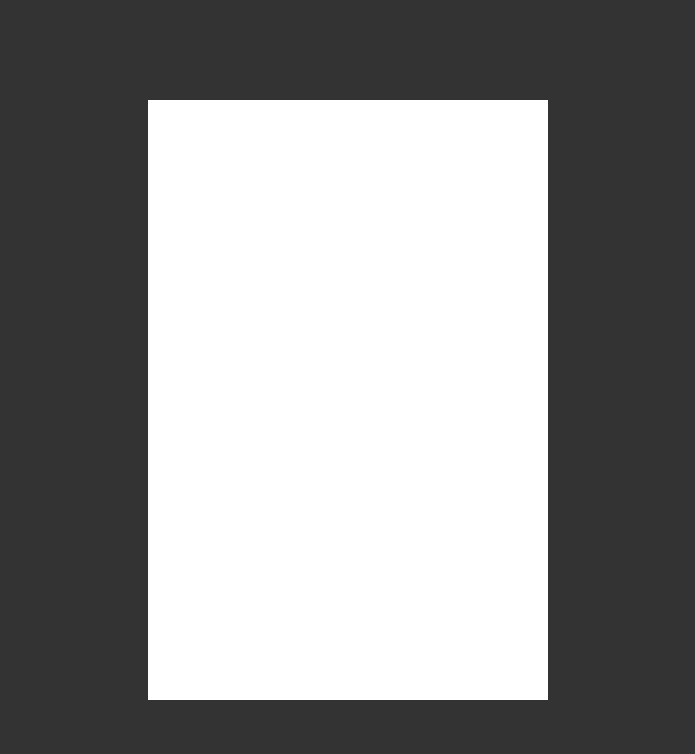
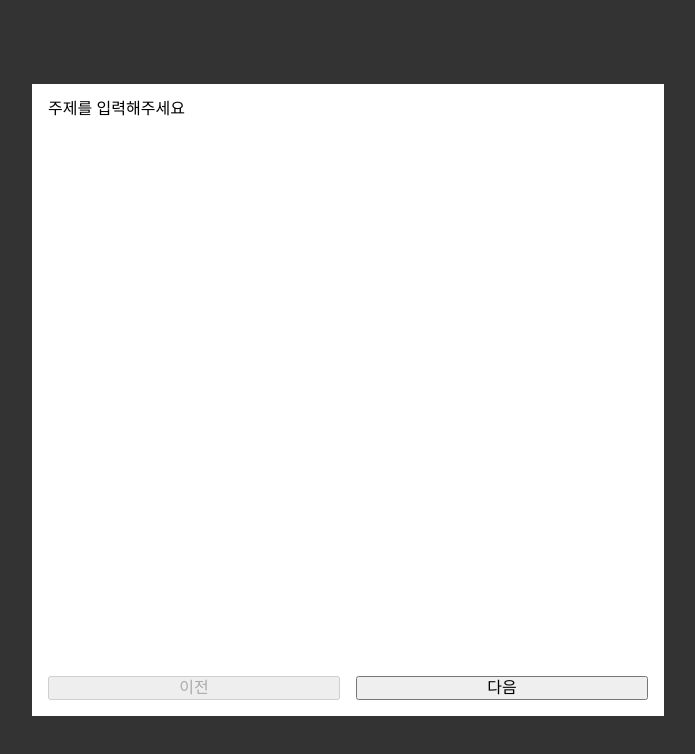
Before and after one commit to 2023-techeer-ideathon-team-2/copt, a React (Vite) app: page /select in a window 1280 px wide. Shown: the top 754 px of the page, without its empty margins (292-987 px from the left). Built offline with nearby package versions, Linux system fonts and the light colour scheme; a web font is replaced by a local one.

Commit message:
기본 상태 관리 정의

```diff
--- /dev/null
+++ b/src/atoms/position.js
@@ -0,0 +1,3 @@
+import { atom } from 'jotai';
+
+export const stepAtom = atom(null);
--- a/src/atoms/step.js
+++ /dev/null
@@ -1,3 +0,0 @@
-import { atom } from 'jotai';
-
-export const stepAtom = atom(0);
--- /dev/null
+++ b/src/atoms/tech-step.js
@@ -0,0 +1,3 @@
+import { atom } from 'jotai';
+
+export const techStepAtom = atom(0);
--- /dev/null
+++ b/src/containers/PositionInputContainer.jsx
@@ -0,0 +1,5 @@
+const PositionInputContainer = () => {
+  return <div></div>;
+};
+
+export default PositionInputContainer;
--- /dev/null
+++ b/src/containers/TechInputContainer.jsx
@@ -0,0 +1,11 @@
+import { useAtom } from 'jotai';
+import { techStepAtom } from '@/atoms/tech-step';
+
+const TechInputContainer = () => {
+  const [techStep, setTechStep] = useAtom(techStepAtom);
+  // const TechArrays = [];
+
+  return <div>{techStep}</div>;
+};
+
+export default TechInputContainer;
--- /dev/null
+++ b/src/containers/TopicInputContainer.jsx
@@ -0,0 +1,9 @@
+const TopicInputContainer = () => {
+  return (
+    <div>
+      <div>주제를 입력해주세요</div>
+    </div>
+  );
+};
+
+export default TopicInputContainer;
--- a/src/pages/SelectPage.jsx
+++ b/src/pages/SelectPage.jsx
@@ -1,4 +1,41 @@
+import TopicInputContainer from '../containers/TopicInputContainer';
+import PositionInputContainer from '../containers/PositionInputContainer';
+import TechInputContainer from '../containers/TechInputContainer';
+import { Button } from '@/components';
+import { useState } from 'react';
+import { useAtom } from 'jotai';
+import { techStepAtom } from '@/atoms/tech-step';
+
+const StepArrays = [
+  <TopicInputContainer key={0} />,
+  <PositionInputContainer key={1} />,
+  <TechInputContainer key={1} />,
+];
+
 const SelectPage = () => {
+  const [rootStep, setRootStep] = useState(0);
+  const [techStep, setTechStep] = useAtom(techStepAtom);
+
+  const handlePrevious = () => {
+    if (rootStep !== 0 && techStep === 0) {
+      setRootStep(rootStep - 1);
+      return;
+    }
+    setTechStep(techStep - 1);
+  };
+
+  const handleNext = () => {
+    if (rootStep !== 2) {
+      setRootStep(rootStep + 1);
+      return;
+    }
+    if (techStep < 2) {
+      setTechStep(techStep + 1);
+      return;
+    }
+    console.log('hello');
+  };
+
   return (
     <div
       style={{
@@ -9,11 +46,26 @@ const SelectPage = () => {
       }}>
       <div
         style={{
-          width: 400,
+          width: 600,
           height: 600,
-
           backgroundColor: 'white',
-        }}></div>
+          display: 'flex',
+          flexDirection: 'column',
+          padding: '16px',
+        }}>
+        <div style={{ flex: 1 }}>{StepArrays[rootStep]}</div>
+        <div style={{ display: 'flex', gap: '16px' }}>
+          <Button
+            style={{ flex: 1 }}
+            disabled={rootStep === 0}
+            onClick={handlePrevious}>
+            이전
+          </Button>
+          <Button style={{ flex: 1 }} onClick={handleNext}>
+            {techStep === 2 ? '완료' : '다음'}
+          </Button>
+        </div>
+      </div>
     </div>
   );
 };
```
Also changed, not shown: src/atoms/form.js (added, +8 -0 lines).
